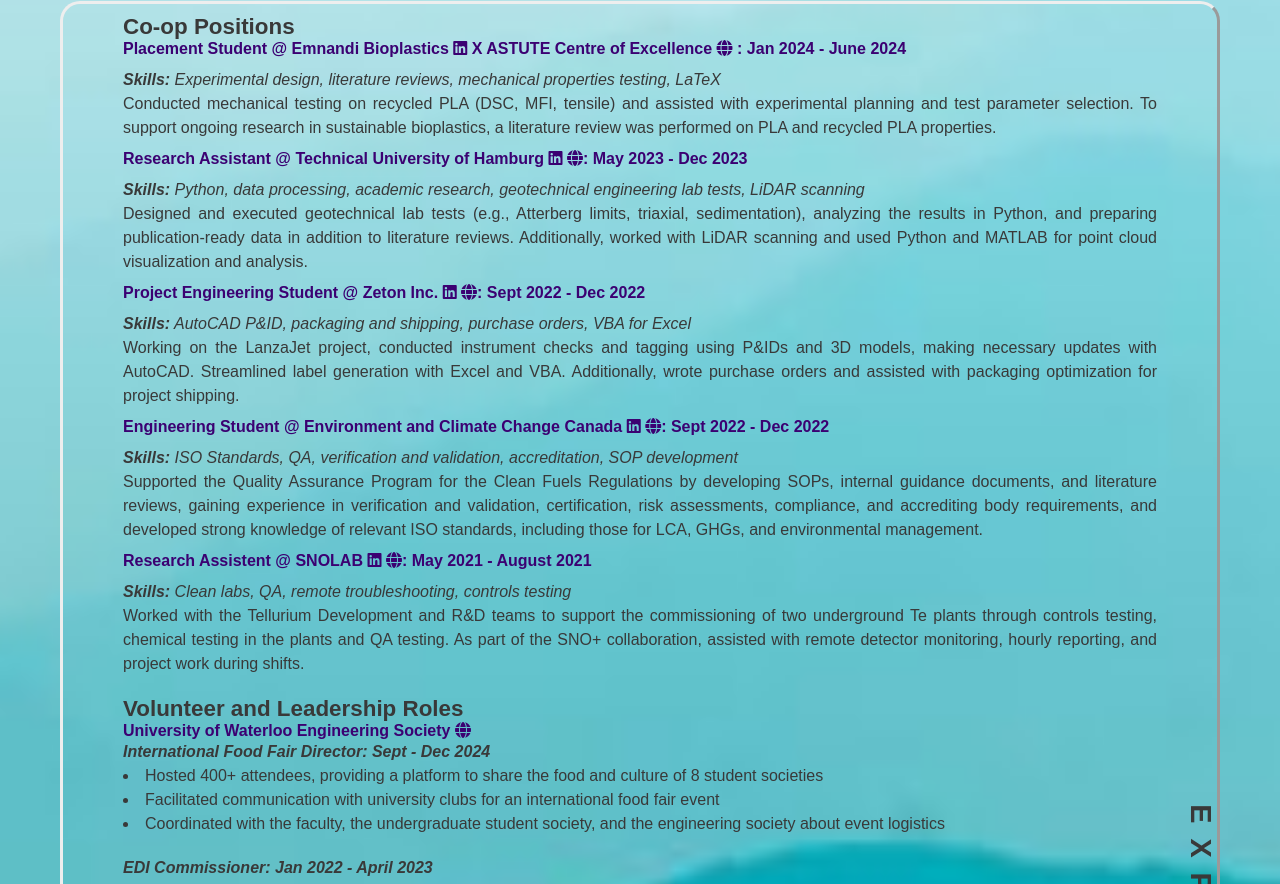
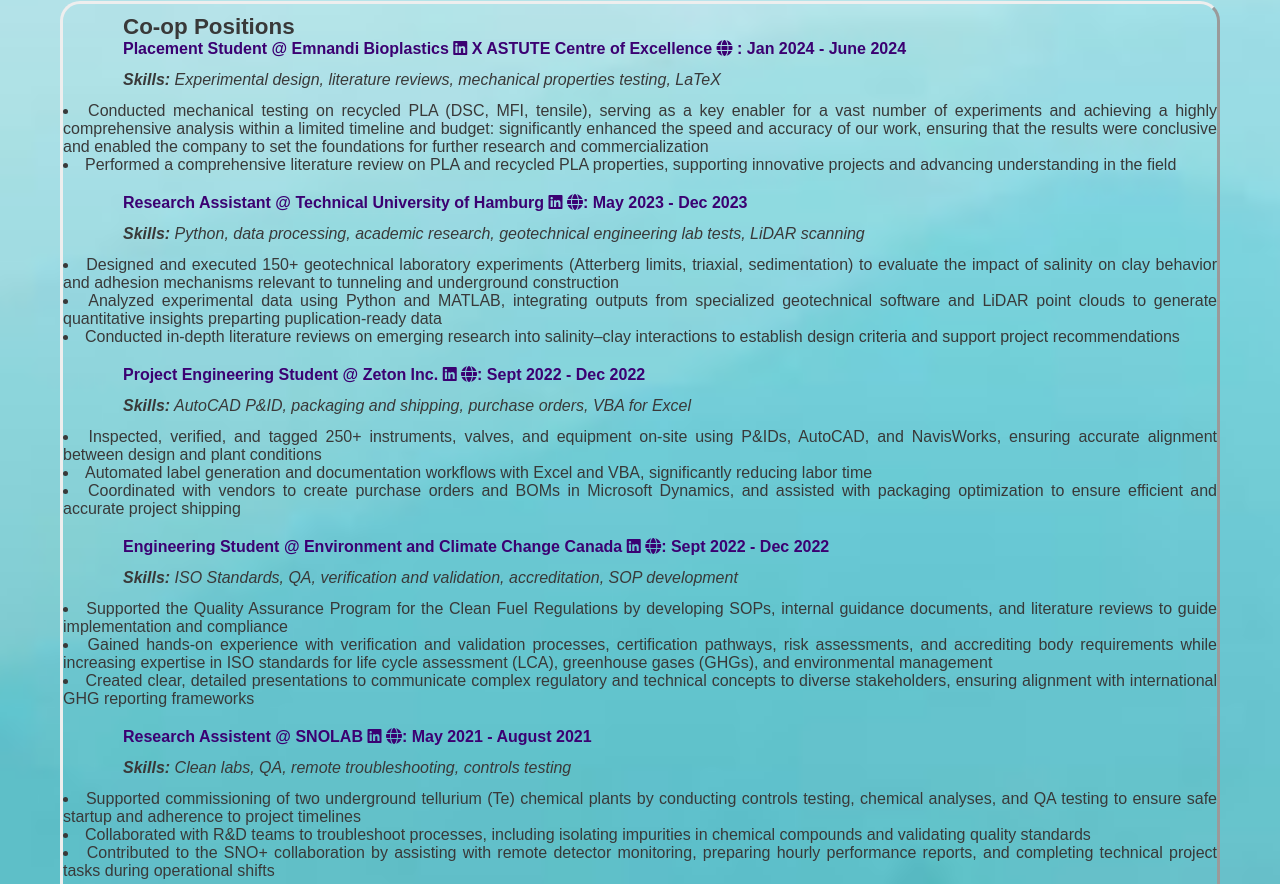
Before and after one commit to jpatterson288/Julia-Patterson, a plain HTML site: page index.html in a window 1280 px wide. Shown: the part 1400-2284 px from the top of the page. Drawn offline with Linux system fonts and the light colour scheme; a web font is replaced by a local one.

Commit message:
Update index.html

```diff
--- a/index.html
+++ b/index.html
@@ -18,7 +18,7 @@
     <div class="navbar__container">
         <div class="title">
             <div class="gradient__text">
-                <a href="index.html">JULIA PATTERSON</a>
+                <a href="Jindex.html">JULIA PATTERSON</a>
             </div>
         </div>
 
@@ -157,20 +157,27 @@
                     <h4>Placement Student @ Emnandi Bioplastics
                     <a href="https://www.linkedin.com/company/emnandi-bioplastics/" target="_blank"><i class="fab fa-linkedin"></i></a> X ASTUTE Centre of Excellence <a href="https://www.swansea.ac.uk/science-and-engineering/research/materials-manufacturing/astute/#:~:text=At%20the%20ASTUTE%20Centre%20of,technologies%20to%20complex%20manufacturing%20challenges" target="_blank"><i class="fa-solid fa-globe"></i></a> : Jan 2024 - June 2024</h4>
                 </div>
-                <p><em><strong>Skills:</strong> Experimental design, literature reviews, mechanical properties testing, LaTeX </em><br> Conducted mechanical testing on recycled PLA (DSC, MFI, tensile) and assisted with experimental planning and test parameter selection. To support ongoing research in sustainable bioplastics, a literature review was performed on PLA and recycled PLA properties.</p>
+                <p><em><strong>Skills:</strong> Experimental design, literature reviews, mechanical properties testing, LaTeX </em><br>
+                <li>Conducted mechanical testing on recycled PLA (DSC, MFI, tensile), serving as a key enabler for a vast number of experiments and achieving a highly comprehensive analysis within a limited timeline and budget: significantly enhanced the speed and accuracy of our work, ensuring that the results were conclusive and enabled the company to set the foundations for further research and commercialization </li>
+                <li>Performed a comprehensive literature review on PLA and recycled PLA properties, supporting innovative projects and advancing understanding in the field</li></p>
             </div>
             <div class="tuhh">
                 <div class="jobtitle-skills">
                     <h4>Research Assistant @ Technical University of Hamburg <a href="https://www.linkedin.com/school/technische-universit%C3%A4t-hamburg/posts/?feedView=all" target="_blank"><i class="fab fa-linkedin"></i></a> <a href="https://www.tuhh.de/gbt/willkommen" target="_blank"><i class="fa-solid fa-globe"></i></a>: May 2023 - Dec 2023</h4>
                     </div>
                 <p><em><strong>Skills:</strong> Python, data processing, academic research, geotechnical engineering lab tests, LiDAR scanning</em><br>
-                Designed and executed geotechnical lab tests (e.g., Atterberg limits, triaxial, sedimentation), analyzing the results in Python, and preparing publication-ready data in addition to literature reviews. Additionally, worked with LiDAR scanning and used Python and MATLAB for point cloud visualization and analysis.</p>
+                <li>Designed and executed 150+ geotechnical laboratory experiments (Atterberg limits, triaxial, sedimentation) to evaluate the impact of salinity on clay behavior and adhesion mechanisms relevant to tunneling and underground construction</li>
+                <li>Analyzed experimental data using Python and MATLAB, integrating outputs from specialized geotechnical software and LiDAR point clouds to generate quantitative insights preparting puplication-ready data</li>
+                <li>Conducted in-depth literature reviews on emerging research into salinity–clay interactions to establish design criteria and support project recommendations</li></p>
             </div>
             <div class="zeton">
                 <div class="jobtitle-skills">
                     <h4>Project Engineering Student @ Zeton Inc. <a href="https://www.linkedin.com/company/zeton/posts/?feedView=all" target="_blank"><i class="fab fa-linkedin"></i></a> <a href="https://www.zeton.com" target="_blank"><i class="fa-solid fa-globe"></i></a>: Sept 2022 - Dec 2022</h4>
                     </div>
-                <p><em><strong>Skills:</strong> AutoCAD P&ID, packaging and shipping, purchase orders, VBA for Excel </em><br> Working on the LanzaJet project, conducted instrument checks and tagging using P&IDs and 3D models, making necessary updates with AutoCAD. Streamlined label generation with Excel and VBA. Additionally, wrote purchase orders and assisted with packaging optimization for project shipping. </p>
+                <p><em><strong>Skills:</strong> AutoCAD P&ID, packaging and shipping, purchase orders, VBA for Excel </em><br>
+                <li>Inspected, verified, and tagged 250+ instruments, valves, and equipment on-site using P&IDs, AutoCAD, and NavisWorks, ensuring accurate alignment between design and plant conditions</li>
+                <li>Automated label generation and documentation workflows with Excel and VBA, significantly reducing labor time</li>
+                <li>Coordinated with vendors to create purchase orders and BOMs in Microsoft Dynamics, and assisted with packaging optimization to ensure efficient and accurate project shipping</li></p>
             </div>
             <div class="eccc">
                 <div class="jobtitle-skills">
@@ -178,7 +185,9 @@
 
                 </div>
                 <p><em><strong>Skills:</strong> ISO Standards, QA, verification and validation, accreditation, SOP development</em><br>
-                    Supported the Quality Assurance Program for the Clean Fuels Regulations by developing SOPs, internal guidance documents, and literature reviews, gaining experience in verification and validation, certification, risk assessments, compliance, and accrediting body requirements, and developed strong knowledge of relevant ISO standards, including those for LCA, GHGs, and environmental management.</p>
+                <li>Supported the Quality Assurance Program for the Clean Fuel Regulations by developing SOPs, internal guidance documents, and literature reviews to guide implementation and compliance</li>
+                <li>Gained hands-on experience with verification and validation processes, certification pathways, risk assessments, and accrediting body requirements while increasing expertise in ISO standards for life cycle assessment (LCA), greenhouse gases (GHGs), and environmental management</li>
+                <li>Created clear, detailed presentations to communicate complex regulatory and technical concepts to diverse stakeholders, ensuring alignment with international GHG reporting frameworks</li></p>
             </div>
             <div class="snolab">
                 <div class="jobtitle-skills">
@@ -186,7 +195,9 @@
 
                 </div>
                 <p><em><strong>Skills:</strong> Clean labs, QA, remote troubleshooting, controls testing</em><br>
-                    Worked with the Tellurium Development and R&D teams to support the commissioning of two underground Te plants through controls testing, chemical testing in the plants and QA testing. As part of the SNO+ collaboration, assisted with remote detector monitoring, hourly reporting, and project work during shifts.</p>
+                <li>Supported commissioning of two underground tellurium (Te) chemical plants by conducting controls testing, chemical analyses, and QA testing to ensure safe startup and adherence to project timelines</li>
+                <li>Collaborated with R&D teams to troubleshoot processes, including isolating impurities in chemical compounds and validating quality standards</li>
+                <li>Contributed to the SNO+ collaboration by assisting with remote detector monitoring, preparing hourly performance reports, and completing technical project tasks during operational shifts</li></p>
             </div>
         </div>
         <!-- Volunteer -->
@@ -444,7 +455,7 @@
             <h3>Raven's Rest Retreat <a href="https://ravensrestretreat.com/" target="_blank"><i class="fa-solid fa-globe"></i></a></h3>
             <div class="heidi-content">
                 <p>
-                    This summer, I am spending my time helping at Ravens Rest Retreat, a farm stay on the coast of Nova Scotia. I was able to do this as I have a connection to the owner, and she and her partner were happy for me to come help in the summer, their busiest time of year. Here, they have highland cows, alpacas, chickens, and a donkey, where I help with some of the daily animal care, including feeding and collecting eggs. I am also helping the owners with checking in guests, cleaning the cabins, giving farm tours, and some landscaping of the garden. With my engineering and science background, I have helped the owners streamline a lot of their administrative tasks, such as bookkeeping and scheduling, using Excel VBA. I have helped with website design using HTML/CSS to enhance the base template that Squarespace provides. Additionally, I have written several SOPs to aid in overall documentation, but also to increase the value of the business to ensure an established turnkey business.
+                    Summer 2025, I spent my time helping at Ravens Rest Retreat, a farm stay on the coast of Nova Scotia. I was able to do this as I have a connection to the owner, and she and her partner were happy for me to come help in the summer, their busiest time of year. Here, they have highland cows, alpacas, chickens, and a donkey, where I helped with some of the daily animal care, including feeding and collecting eggs. I have also helped the owners with checking in guests, cleaning the cabins, giving farm tours, and some landscaping of the garden. With my engineering and science background, I have helped the owners streamline a lot of their administrative tasks, such as bookkeeping and scheduling, using Excel VBA. I have helped with website design using HTML/CSS to enhance the base template that Squarespace provides, and managed their social media. Additionally, I have written several SOPs to aid in overall documentation, but also to increase the value of the business to ensure an established turnkey business.
                 </p>
                 <div class="ravens-pics">
                     <figure>
```
